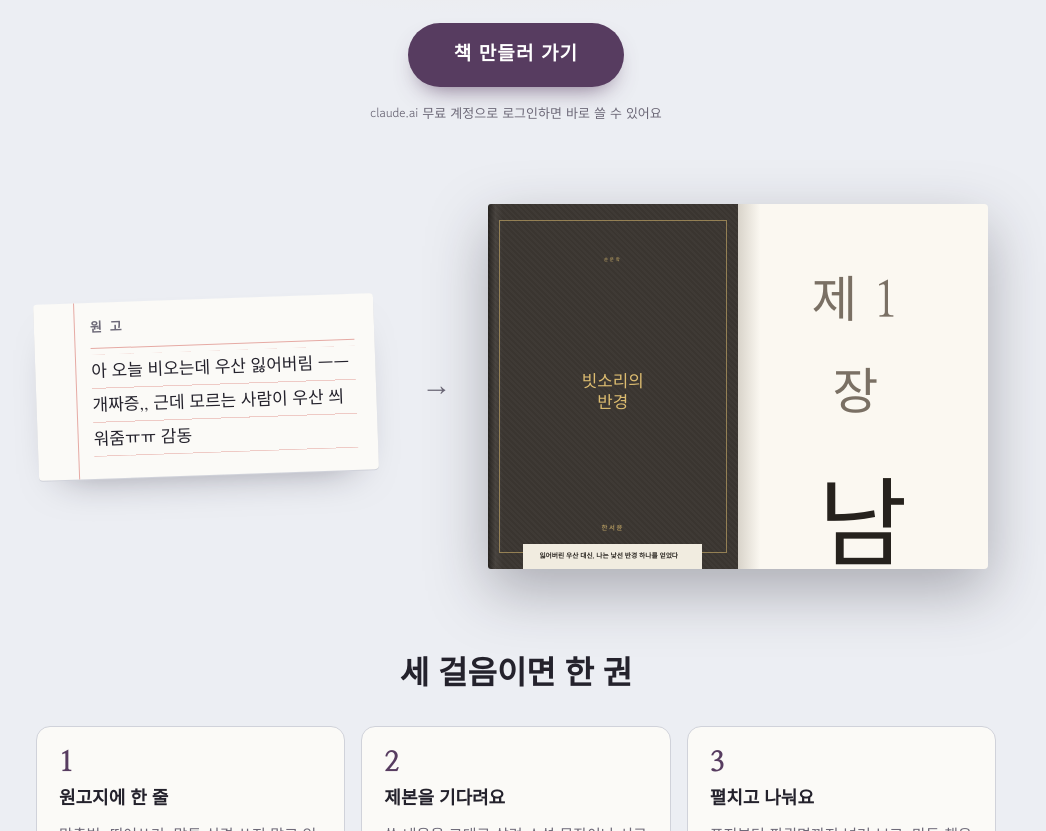
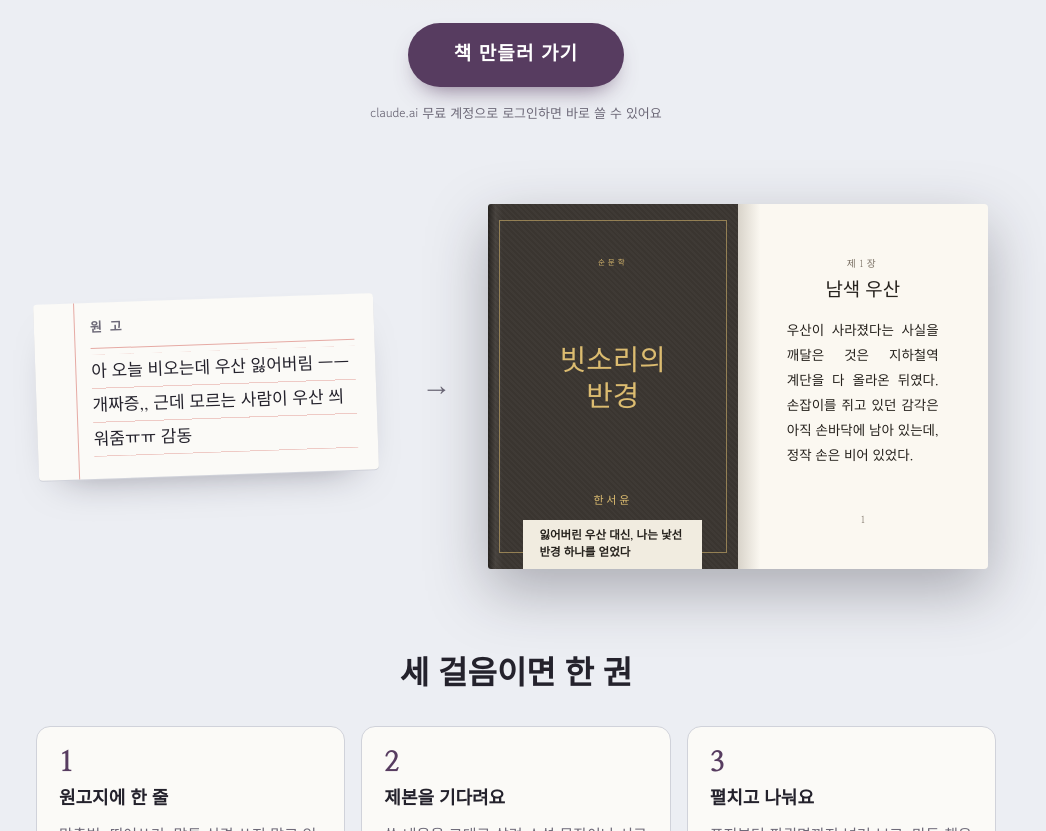
Before and after one commit to umiiom/my-book, a plain HTML site: page index.html in a window 1280 px wide. Shown: the part 269-1100 px from the top of the page, without its empty margins (124-1170 px from the left). Drawn offline with Linux system fonts and the light colour scheme; a web font is replaced by a local one.

Commit message:
Add files via upload

```diff
--- a/index.html
+++ b/index.html
@@ -86,25 +86,25 @@ h1 { font-family: var(--f-display); font-weight: 800; margin: 0; font-size: clam
   background: repeating-linear-gradient(to bottom, transparent 0 33px, color-mix(in srgb, var(--rule) 60%, transparent) 33px 34px); }
 .arrow { font-family: var(--f-display); font-size: 30px; color: var(--muted); }
 .spread { display: flex; justify-content: center; filter: drop-shadow(0 22px 30px rgba(20, 15, 30, 0.3)); max-width: 100%; }
-.cover, .page { width: min(250px, 42vw); aspect-ratio: 1 / 1.46; flex: none; }
-@media (max-width: 760px) { .cover, .page { width: min(200px, 44vw); } }
+.cover, .page { --w: min(250px, 42vw); width: var(--w); aspect-ratio: 1 / 1.46; flex: none; }
+@media (max-width: 760px) { .cover, .page { --w: min(200px, 44vw); } }
 .cover {
   position: relative; overflow: hidden; color: var(--gold); border-radius: 3px 0 0 3px;
   background:
     linear-gradient(to right, rgba(0, 0, 0, 0.35), rgba(255, 255, 255, 0.06) 3%, transparent 6%),
     repeating-linear-gradient(45deg, rgba(255, 255, 255, 0.025) 0 2px, transparent 2px 4px),
     #3a3530;
-  display: grid; grid-template-rows: auto 1fr auto auto; padding: 10% 10% 0; container-type: inline-size;
+  display: grid; grid-template-rows: auto 1fr auto auto; padding: 10% 10% 0;
 }
 .cover::before { content: ""; position: absolute; inset: 4.5%; border: 1px solid color-mix(in srgb, var(--gold) 55%, transparent); }
-.cover .g { text-align: center; font-size: 3cqw; letter-spacing: 0.4em; }
-.cover .tt { align-self: center; text-align: center; font-family: var(--f-title); font-size: 11.5cqw; line-height: 1.25; }
-.cover .au { text-align: center; font-family: var(--f-body); font-size: 4.4cqw; letter-spacing: 0.25em; padding-bottom: 7%; }
-.cover .obi { margin: 0 -11%; background: var(--obi); color: var(--ink); padding: 5.5% 11% 5%; font-family: var(--f-body); font-weight: 700; font-size: 4.6cqw; line-height: 1.45; position: relative; }
+.cover .g { text-align: center; font-size: calc(var(--w) * 0.030); letter-spacing: 0.4em; }
+.cover .tt { align-self: center; text-align: center; font-family: var(--f-title); font-size: calc(var(--w) * 0.115); line-height: 1.25; }
+.cover .au { text-align: center; font-family: var(--f-body); font-size: calc(var(--w) * 0.044); letter-spacing: 0.25em; padding-bottom: 7%; }
+.cover .obi { margin: 0 -11%; background: var(--obi); color: var(--ink); padding: 5.5% 11% 5%; font-family: var(--f-body); font-weight: 700; font-size: calc(var(--w) * 0.046); line-height: 1.45; position: relative; }
 .page {
-  background: var(--paper); color: var(--ink); border-radius: 0 4px 4px 0; container-type: inline-size;
+  background: var(--paper); color: var(--ink); border-radius: 0 4px 4px 0;
   background-image: linear-gradient(to right, rgba(60, 45, 25, 0.18), transparent 9%);
-  padding: 10% 9.5% 7.5%; font-family: var(--f-body); font-size: 5.4cqw; line-height: 1.85; overflow: hidden;
+  padding: 10% 9.5% 7.5%; font-family: var(--f-body); font-size: calc(var(--w) * 0.054); line-height: 1.85; overflow: hidden;
   display: grid; grid-template-rows: auto 1fr auto; gap: 4%;
 }
 .page .chap { text-align: center; }
```
